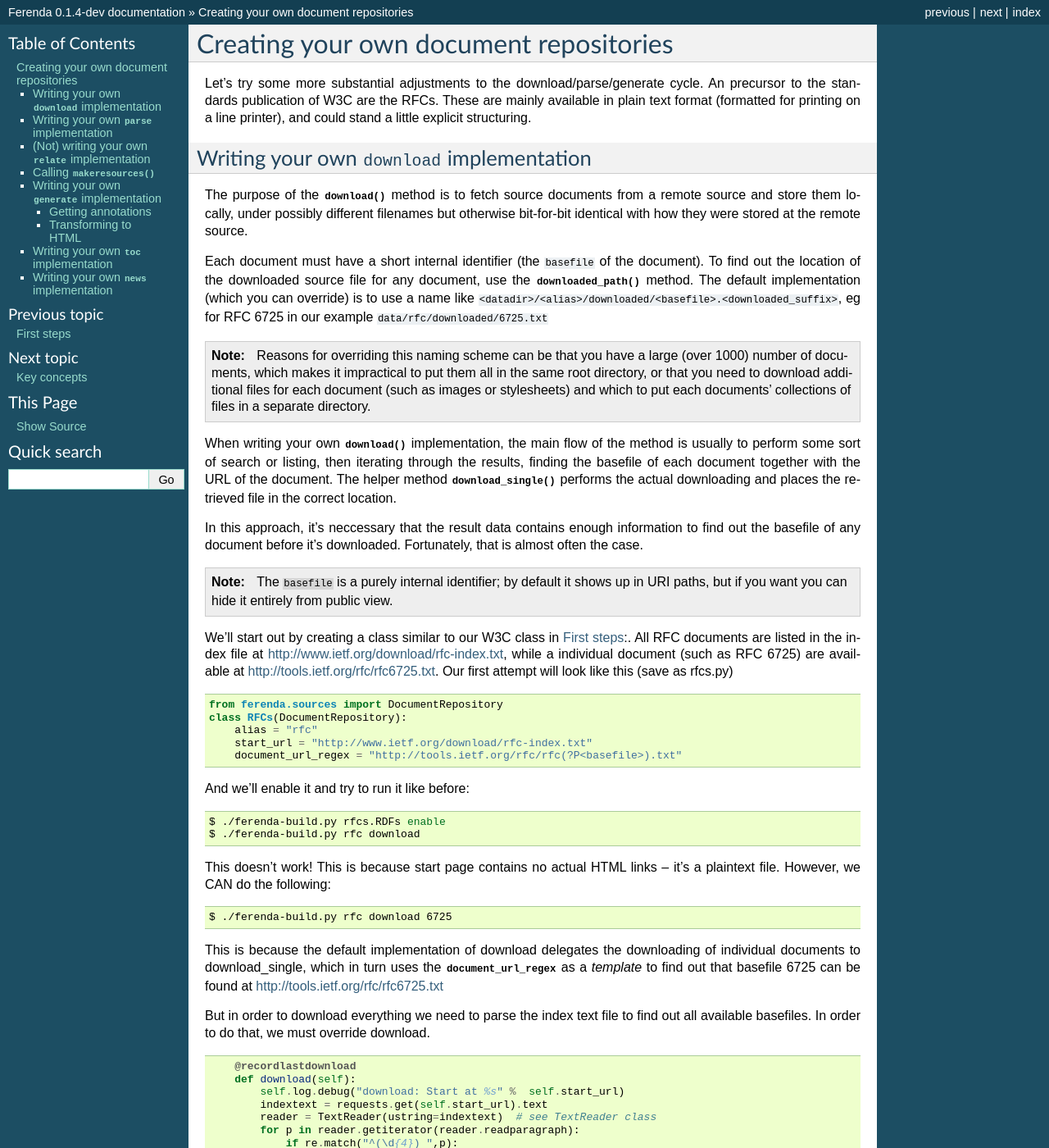
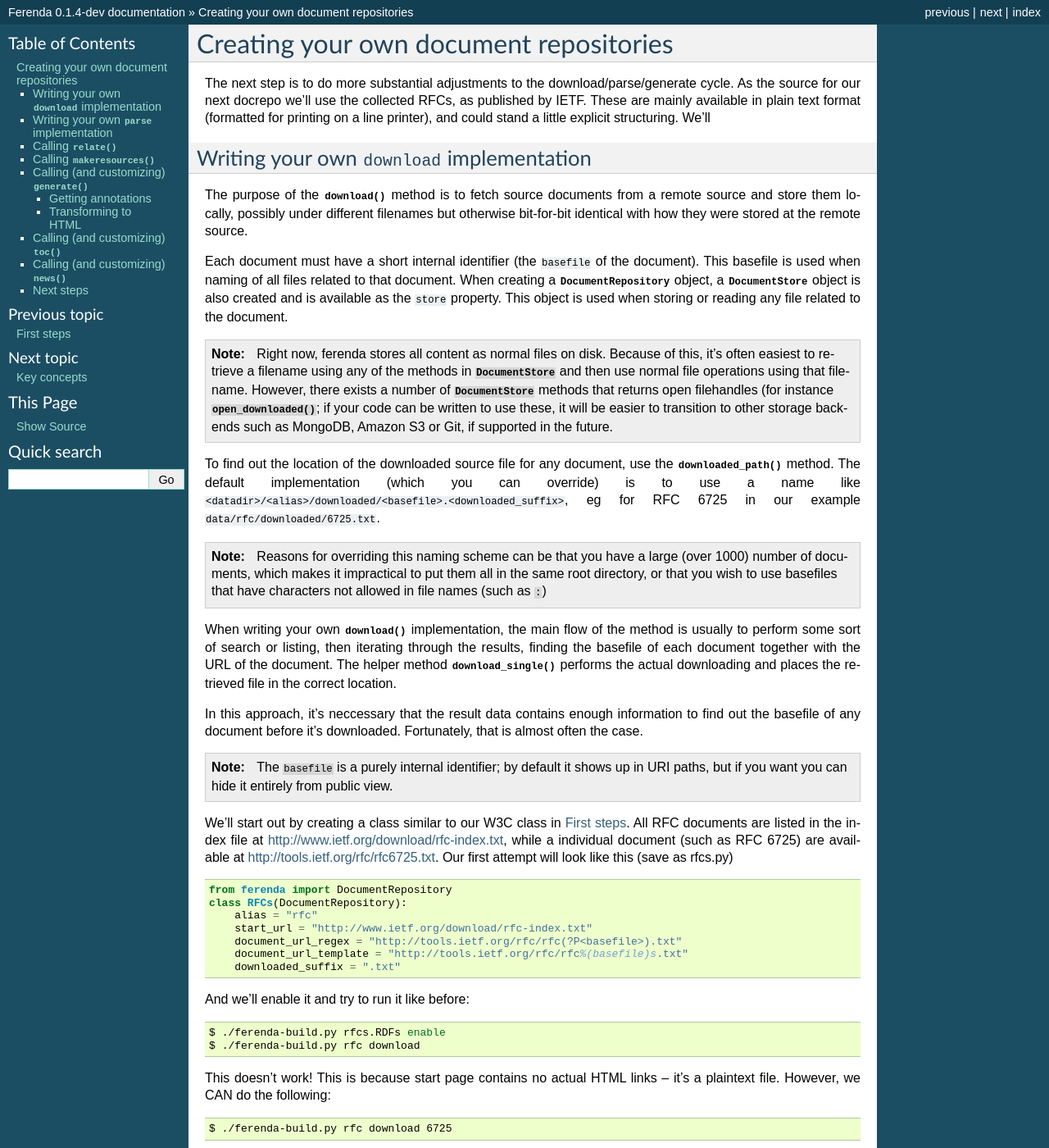
Before and after one commit to staffanm/ferenda, a Sphinx documentation site: the page built from doc/createdocrepos.rst, in a window 1280 px wide and 1400 px high. Shown: the whole window at 82% size. Built offline with Sphinx 7.4.7, drawn with Linux system fonts in a browser that asks for light colours; some of the changed text lies outside the part shown.

Commit message:
Updated most documentation to match the last few months of API changes

```diff
--- a/doc/createdocrepos.rst
+++ b/doc/createdocrepos.rst
@@ -2,12 +2,11 @@
 Creating your own document repositories
 =======================================
 
-Let's try some more substantial adjustments to the
-download/parse/generate cycle. An precursor to the standards
-publication of W3C are the RFCs. These are mainly available in plain
-text format (formatted for printing on a line printer), and could
-stand a little explicit structuring.
-
+The next step is to do more substantial adjustments to the
+download/parse/generate cycle. As the source for our next docrepo
+we'll use the collected RFCs, as published by IETF. These are mainly
+available in plain text format (formatted for printing on a line
+printer), and could stand a little explicit structuring. We'll
 
 .. _implementing-download:
 
@@ -15,36 +14,55 @@
 --------------------------------------------
 
 The purpose of the
-:py:meth:`~ferenda.sources.DocumentRepository.download` method is to
+:py:meth:`~ferenda.DocumentRepository.download` method is to
 fetch source documents from a remote source and store them locally,
-under possibly different filenames but otherwise bit-for-bit identical
+possibly under different filenames but otherwise bit-for-bit identical
 with how they were stored at the remote source.
 
 Each document must have a short internal identifier (the ``basefile``
-of the document). To find out the location of the downloaded source
-file for any document, use the
-:py:meth:`~ferenda.sources.DocumentRepository.downloaded_path`
+of the document). This basefile is used when naming of all files
+related to that document. When creating a
+:class:`~ferenda.DocumentRepository` object, a
+:class:`~ferenda.DocumentStore` object is also created and is
+available as the ``store`` property. This object is used when storing
+or reading any file related to the document.
+
+.. note::
+
+   Right now, ferenda stores all content as normal files on
+   disk. Because of this, it's often easiest to retrieve a filename
+   using any of the methods in :class:`~ferenda.DocumentStore` and
+   then use normal file operations using that filename. However, there
+   exists a number of :class:`~ferenda.DocumentStore` methods that
+   returns open filehandles (for instance
+   :meth:`~ferenda.DocumentStore.open_downloaded`; if your code can be
+   written to use these, it will be easier to transition to other
+   storage backends such as MongoDB, Amazon S3 or Git, if supported in
+   the future.
+
+
+To find out the location of the downloaded source file for any
+document, use the :py:meth:`~ferenda.DocumentStore.downloaded_path`
 method. The default implementation (which you can override) is to use
 a name like
 ``<datadir>/<alias>/downloaded/<basefile>.<downloaded_suffix>``, eg
-for RFC 6725 in our example ``data/rfc/downloaded/6725.txt``
+for RFC 6725 in our example ``data/rfc/downloaded/6725.txt``.
 
 .. note::
 
    Reasons for overriding this naming scheme can be that you have a
    large (over 1000) number of documents, which makes it impractical
-   to put them all in the same root directory, or that you need to
-   download additional files for each document (such as images or
-   stylesheets) and which to put each documents' collections of files
-   in a separate directory.
+   to put them all in the same root directory, or that you wish to use
+   basefiles that have characters not allowed in file names (such as
+   ``:``)
 
 When writing your own
-:py:meth:`~ferenda.sources.DocumentRepository.download`
+:py:meth:`~ferenda.DocumentRepository.download`
 implementation, the main flow of the method is usually to perform some
 sort of search or listing, then iterating through the results, finding
 the basefile of each document together with the URL of the
 document. The helper method
-:py:meth:`~ferenda.sources.DocumentRepository.download_single`
+:py:meth:`~ferenda.DocumentRepository.download_single`
 performs the actual downloading and places the retrieved file in the
 correct location.
 
@@ -59,7 +77,7 @@
    from public view.
 
 We'll start out by creating a class similar to our W3C class in
-:doc:`firststeps`:. All RFC documents are listed in the index file at
+:doc:`firststeps`. All RFC documents are listed in the index file at
 http://www.ietf.org/download/rfc-index.txt, while a individual
 document (such as RFC 6725) are available at
 http://tools.ietf.org/rfc/rfc6725.txt. Our first attempt will look like
@@ -82,10 +100,10 @@
   $ ./ferenda-build.py rfc download 6725
 
 This is because the default implementation of download delegates the
-downloading of individual documents to download_single, which in turn
-uses the
-:py:data:`~ferenda.sources.DocumentRepository.document_url_regex` as a
-*template* to find out that basefile 6725 can be found at
+downloading of individual documents to
+:py:meth:`~ferenda.DocumentRepository.download_single`, which in turn
+uses the :py:data:`~ferenda.DocumentRepository.document_url_template` as
+a template to find out that basefile 6725 can be found at
 http://tools.ietf.org/rfc/rfc6725.txt
 
 But in order to download everything we need to parse the index text
@@ -101,18 +119,19 @@
 case, we'll iterate through the file one paragraph at a time, and if
 the paragraph starts with a four-digit number (and the number hasn't
 been marked "Not Issued.") we'll download it by callling
-:py:meth:`~ferenda.sources.DocumentRepository.download_single`.
+:py:meth:`~ferenda.DocumentRepository.download_single`.
 
-The default implementation has a added nicety: It records the time
-when the last full download was finished in the ferenda.ini file
-(which is useful when creating the website, to tell visitors how
-recent the content is). You get that functionality for free trough the
-:py:func:`~ferenda.sources.documentrepository.recordlastdownload` decorator.
+.. The default implementation has a added nicety: It records the time
+   when the last full download was finished in the ferenda.ini file
+   (which is useful when creating the website, to tell visitors how
+   recent the content is). You get that functionality for free through
+   the :py:func:`~ferenda.DocumentRepository.recordlastdownload`
+   decorator.    <-- DOESN'T WORK YET
 
 Like the default implementation, we offload the main work to
-:py:meth:`~ferenda.sources.DocumentRepository.download_single`, which will look if the file exists on disk and only
-if not, attempt to download it. If the ``--refresh`` parameter is
-provided, a `conditional get
+:py:meth:`~ferenda.DocumentRepository.download_single`, which will
+look if the file exists on disk and only if not, attempt to download
+it. If the ``--refresh`` parameter is provided, a `conditional get
 <http://www.w3.org/Protocols/rfc2616/rfc2616-sec9.html#sec9.3>`_ is
 performed and only if the server says the document has changed, it is
 re-downloaded.
@@ -121,7 +140,7 @@
 
    In many cases, the URL for the downloaded document is not easily
    constructed from a basefile
-   identifier. :py:meth:`~ferenda.sources.DocumentRepository.download_single`
+   identifier. :py:meth:`~ferenda.DocumentRepository.download_single`
    therefore takes a optional url argument. The above could be written
    more verbosely like::
 
@@ -132,20 +151,20 @@
 resources (eg. a HTML document with images, or a PDF document with the
 actual content combined with a HTML document with document
 metadata). For these cases, you need to override
-:py:meth:`~ferenda.sources.DocumentRepository.download_single`.
+:py:meth:`~ferenda.DocumentRepository.download_single`.
 
 Writing your own ``parse`` implementation
 -----------------------------------------
 
 The purpose of the
-:py:meth:`~ferenda.sources.DocumentRepository.parse` method is to take
+:py:meth:`~ferenda.DocumentRepository.parse` method is to take
 the downloaded file(s) for a particular document and parse it into a
 structured document with proper metadata, both for the document as a
 whole, but also for individual sections of the document.
 
 The parse method does not return anything, but should create a
 structured XHTML+RDFa file in the location returned by
-:py:meth:`~ferenda.sources.DocumentRepository.parsed_path`
+:py:meth:`~ferenda.DocumentRepository.parsed_path`
 
 .. code-block:: py
 
@@ -186,7 +205,7 @@
 
 This implementation builds a very simple object model of a RFC
 document, which through the magic of
-:py:func:`~ferenda.sources.documentrepository.managedparsing` is
+:py:func:`~ferenda.DocumentRepository.managedparsing` is
 serialized to a XHTML1.1+RDFa doc.
 
 How does ``./ferenda-build.py rfc parse --all`` work? It calls
@@ -202,25 +221,29 @@
 :doc:`citationparsing`.
 
 
-(Not) writing your own ``relate`` implementation
-------------------------------------------------
+Calling :py:meth:`~ferenda.DocumentRepository.relate`
+-----------------------------------------------------
 
-The purpose of the
-:py:meth:`~ferenda.sources.DocumentRepository.relate` method is to
-make sure that all document data and metadata is properly stored and
-indexed, so that it can be easily retrieved in later steps. This
-consists of two steps: Loading all RDF metadata into a triplestore,
-and loading all document content into a full text index.
+The purpose of the :py:meth:`~ferenda.DocumentRepository.relate`
+method is to make sure that all document data and metadata is properly
+stored and indexed, so that it can be easily retrieved in later
+steps. This consists of three steps: Loading all RDF metadata into a
+triplestore, loading all document content into a full text index, and
+making note of how documents refer to each other.
 
 Since the output of parse is well structured XHTML+RDFa documents
 that, on the surface level, do not differ much from docrepo to
-docrepo, the default implementation is sufficiently generic that it
-probably do not require modification.
+docrepo, you should not have to change anything about this step.
 
 .. note::
 
-   If you really think you need to override this method, you can. Just
-   take a look at the default implementation and do what you need.
+   You might want to configure whether to load everything into a
+   fulltext index -- this operation takes a lot of time, and this
+   index is not even used if createing a static site. You do this by
+   setting ``fulltextindex`` to ``False``, either in ferenda.ini or on
+   the command line::
+
+     ./ferenda-build.py rfc relate --all --fulltextindex=False
 
 
 Calling :py:func:`~ferenda.manager.makeresources`
@@ -236,23 +259,25 @@
 
   $ ./ferenda-build.py makeresources
 
-If you use the API, you need to specify classes/docrepos that you're
-using, by class name (not the actual classes themselves), and where
-generated resources should be stored::
+If you use the API, you need to provide a list of instances of the
+docrepos that you're using, and the path to where generated resources
+should be stored::
 
   from ferenda.manager import makeresources
-  makeresources(['rfcs.RFC','w3cstandards.W3C'],'data/myresources')
+  config = {'datadir':'mydata'}
+  myrepos = [RFC(**config), W3C(**config]
+  makeresources(myrepos,'mydata/myresources')
 
 
-Writing your own ``generate`` implementation
---------------------------------------------
+Calling (and customizing) :py:meth:`~ferenda.DocumentRepository.generate`
+-------------------------------------------------------------------------
 
 The purpose of the
-:py:meth:`~ferenda.sources.DocumentRepository.generate` method is to
+:py:meth:`~ferenda.DocumentRepository.generate` method is to
 create new browser-ready HTML files from the structured XHTML+RDFa
 files created by
-:py:meth:`~ferenda.sources.DocumentRepository.parse`. Unlike the files
-created by :py:meth:`~ferenda.sources.DocumentRepository.parse`, these
+:py:meth:`~ferenda.DocumentRepository.parse`. Unlike the files
+created by :py:meth:`~ferenda.DocumentRepository.parse`, these
 files will contain site-branded headers, footers, navigation menus and
 such. They will also contain related content not directly found in the
 parsed files themselves: Sectioned documents will have a
@@ -262,58 +287,62 @@
 will be sidebars for all such referenced sections.
 
 The default implementation does this in two steps. In the first,
-:py:meth:`~ferenda.sources.DocumentRepository.prep_annotation_file`
+:py:meth:`~ferenda.DocumentRepository.prep_annotation_file`
 fetches metadata about other documents that relates to the document to
 be generated into an *annotation file*. In the second,
-:py:meth:`~ferenda.sources.DocumentRepository.transform_html` runs an
+:py:meth:`~ferenda.DocumentRepository.transform_html` runs an
 XSLT transformation on the source file (which sources the annotation
 file and a configuration file created by
 :py:func:`~ferenda.manager.makeresources`) in order to create the
 browser-ready HTML file.
 
+You should not need to override the general
+:py:meth:`~ferenda.DocumentRepository.generate` method, but you might
+want to control how the annotation file and the XSLT transformation is
+done.
+
 Getting annotations
 ^^^^^^^^^^^^^^^^^^^
 
-The
-:py:meth:`~ferenda.sources.DocumentRepository.prep_annotation_file`
-step is driven by a `SPARQL construct query
-<http://www.w3.org/TR/rdf-sparql-query/#construct>`_. The default query
-fetches metadata about every other document that refers to the
-document (or sections thereof) you're generating. Create
-``annotations.rq`` in your project dir, or set the class variable
-``sparql_query`` to the file name of SPARQL query file of your choice,
-if you want to override the default.
+The :py:meth:`~ferenda.DocumentRepository.prep_annotation_file` step
+is driven by a `SPARQL construct query
+<http://www.w3.org/TR/rdf-sparql-query/#construct>`_. The default
+query fetches metadata about every other document that refers to the
+document (or sections thereof) you're generating. Set the class
+variable :py:data:`~ferenda.DocumentRepository.sparql_annotations`` to
+the file name of SPARQL query file of your choice, if you want to
+override the default.
 
 Transforming to HTML
 ^^^^^^^^^^^^^^^^^^^^^
 
-The :py:meth:`~ferenda.sources.DocumentRepository.transform_html` step
-is driven by a XSLT stylesheet. The default stylesheet uses a
-site-wide configuration file (created by
+The :py:meth:`~ferenda.DocumentRepository.transform_html` step is
+driven by a XSLT stylesheet. The default stylesheet uses a site-wide
+configuration file (created by
 :py:func:`~ferenda.manager.makeresources`) for things like site name
 and top-level navigation, and lists the document content, section by
 section, alongside of other documents that contains references for
-each section. Create default.xsl in your project dir, or set
-xslt_template to the file name of a xslt of your choice, if you want
-to override the default.
+each section. set
+:py:data:`~ferenda.DocumentRepository.xslt_template`` to the file name
+of a XSLT stylesheet of your choice, if you want to override the default.
 
 
-Writing your own ``toc`` implementation
----------------------------------------
+Calling (and customizing) :py:meth:`~ferenda.DocumentRepository.toc`
+--------------------------------------------------------------------
 
-The purpose of the :py:meth:`~ferenda.sources.DocumentRepository.toc`
+The purpose of the :py:meth:`~ferenda.DocumentRepository.toc`
 method is to create a set of pages that acts as tables of contents for
 all documents in your docrepo. For large document collections there
 are often several different ways of creating such tables, eg. sorted
 by title, publication date, document status, author and similar. The
 pages uses the same site-branding,headers, footers, navigation menus
-etc used by :py:meth:`~ferenda.sources.DocumentRepository.generate`.
+etc used by :py:meth:`~ferenda.DocumentRepository.generate`.
 
 The default implementation is generic enough to handle most cases, but
 you'll have to override other methods which it calls, primarily
-:py:meth:`~ferenda.sources.DocumentRepository.toc_query`,
-:py:meth:`~ferenda.sources.DocumentRepository.toc_criteria` and
-:py:meth:`~ferenda.sources.DocumentRepository.toc_predicates`. These
+:py:meth:`~ferenda.DocumentRepository.toc_query`,
+:py:meth:`~ferenda.DocumentRepository.toc_criteria` and
+:py:meth:`~ferenda.DocumentRepository.toc_predicates`. These
 methods all depend on the metadata you've created by your parse
 implementation, but in the simplest cases it's enough to specify that
 you want one set of pages organized by the ``dct:title`` of each
@@ -324,16 +353,16 @@
 Se also :doc:`toc`.
 
 
-Writing your own ``news`` implementation
-----------------------------------------
-The purpose of :py:meth:`~ferenda.sources.DocumentRepository.news`,
+Calling (and customizing) :py:meth:`~ferenda.DocumentRepository.news`
+---------------------------------------------------------------------
+The purpose of :py:meth:`~ferenda.DocumentRepository.news`,
 the final step, is to provide a set of news feeds for your document
 repository.
 
 The default implementation gives you one single news feed for all
 documents in your docrepo, and creates both browser-ready HTML (using
 the same headers, footers, navigation menus etc used by
-:py:meth:`~ferenda.sources.DocumentRepository.generate`) and `Atom
+:py:meth:`~ferenda.DocumentRepository.generate`) and `Atom
 syndication format <http://www.ietf.org/rfc/rfc4287.txt>`_ files.
 
 You can specify some basic criteria similar to the way you specified
@@ -341,6 +370,18 @@
 the documents in different feeds, for example one feed for each RFC
 track.
 
+Se also :doc:`news`.
+
+Next steps
+----------
+
+When you have written code and customized downloading, parsing and all
+the other steps, you'll want to run all these steps for all your
+docrepos in a single command by using the special value ``all`` for
+docrepo, and again ``all`` for action.
+
+    ./ferenda-build.py all all
+
 By now, you should have a basic idea about the key concepts of
 ferenda. In the next section, :doc:`keyconcepts`, we'll explore them
 further.
--- a/doc/elementclasses.rst
+++ b/doc/elementclasses.rst
@@ -67,7 +67,7 @@
 ------------------
 
 The built-in classes are rendered as XHTML by the built-in
-method :py:meth:`~ferenda.sources.DocumentRepository.render_xhtml`. Your own
+method :py:meth:`~ferenda.DocumentRepository.render_xhtml`. Your own
 classes can specify how they are to be rendered in XHTML by overriding
 the ``tagname`` property and the ``render`` method.
 
--- a/doc/firststeps.rst
+++ b/doc/firststeps.rst
@@ -43,7 +43,7 @@
 
 A docrepo class is responsible for downloading documents in a specific
 document collection. These classes can inherit from
-`ferenda.sources.DocumentRepository`, which amongst others provides the method
+`ferenda.DocumentRepository`, which amongst others provides the method
 `download()` for this. Since the details of how documents are made
 available differ greatly from collection to collection, you'll often
 have to override the default implementation, but in this particular
--- a/doc/metadata.py
+++ b/doc/metadata.py
@@ -1,4 +1,4 @@
-from ferenda.sources import DocumentRepository
+from ferenda import DocumentRepository
 
 class ExampleDocrepo(DocumentRepository):
 
--- /dev/null
+++ b/doc/news.rst
@@ -0,0 +1,4 @@
+Customizing the news feeds
+==========================
+
+TBW
--- a/doc/rfcs.py
+++ b/doc/rfcs.py
@@ -1,8 +1,10 @@
-from ferenda.sources import DocumentRepository
+from ferenda import DocumentRepository
 class RFCs(DocumentRepository):
     alias = "rfc"
     start_url = "http://www.ietf.org/download/rfc-index.txt"
     document_url_regex = "http://tools.ietf.org/rfc/rfc(?P<basefile>).txt"
+    document_url_template = "http://tools.ietf.org/rfc/rfc%(basefile)s.txt"
+    downloaded_suffix = ".txt"
 
     @recordlastdownload
     def download(self):
--- a/doc/w3cstandards.py
+++ b/doc/w3cstandards.py
@@ -1,4 +1,4 @@
-from ferenda.sources import DocumentRepository
+from ferenda import DocumentRepository
 
 class W3CStandards(DocumentRepository):
     alias = "w3c"
```
Also changed, not shown: other parts of doc/createdocrepos.rst (+2 -2 lines), doc/docmetadata.rst (+5 -5 lines), doc/keyconcepts.rst (+4 -4 lines).
